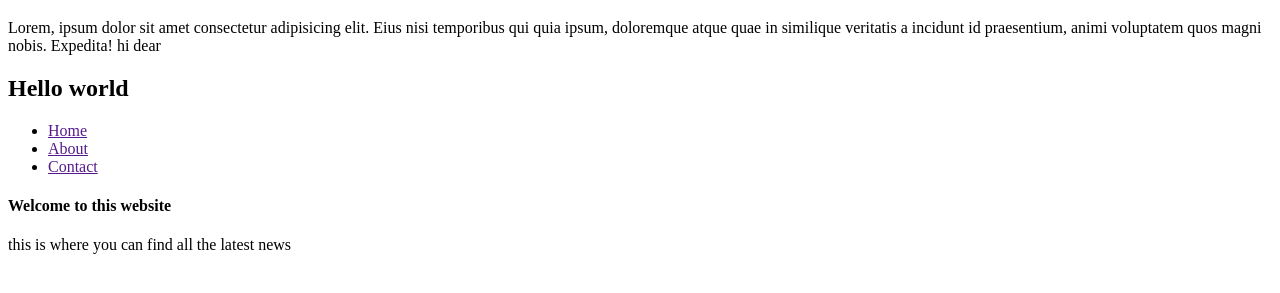
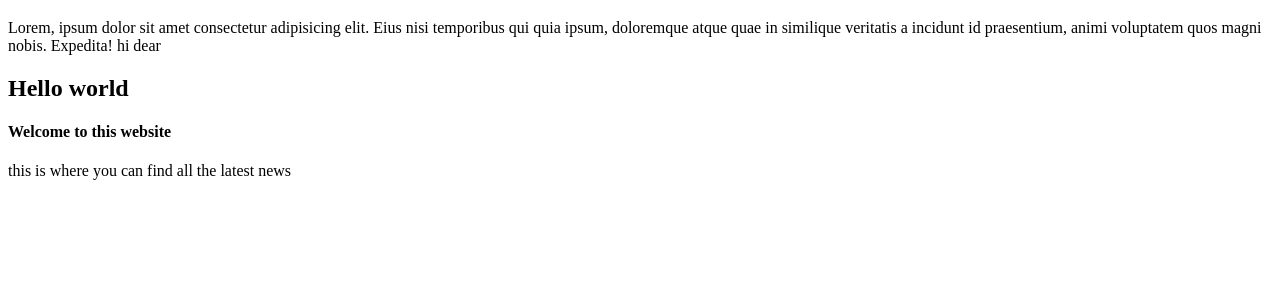
Before and after one commit to gabiliu/gitProject, a plain HTML site: page index.html in a window 1280 px wide. Shown: the part 61-354 px from the top of the page. Drawn offline with Linux system fonts and the light colour scheme.

Commit message:
deleted links

```diff
--- a/index.html
+++ b/index.html
@@ -16,9 +16,7 @@
       <h2>Hello world</h2>
       <nav>
         <ul>
-          <li><a href="">Home</a></li>
-          <li><a href="">About</a></li>
-          <li><a href="">Contact</a></li>
+
 
         </ul>
       </nav>
```
